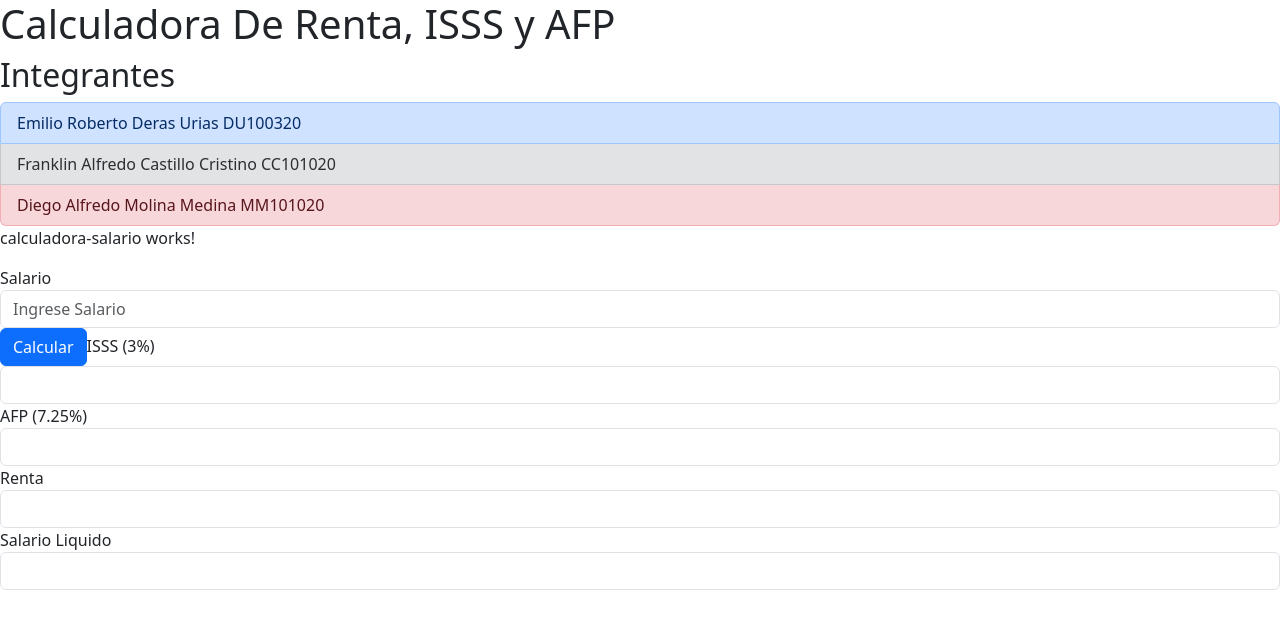
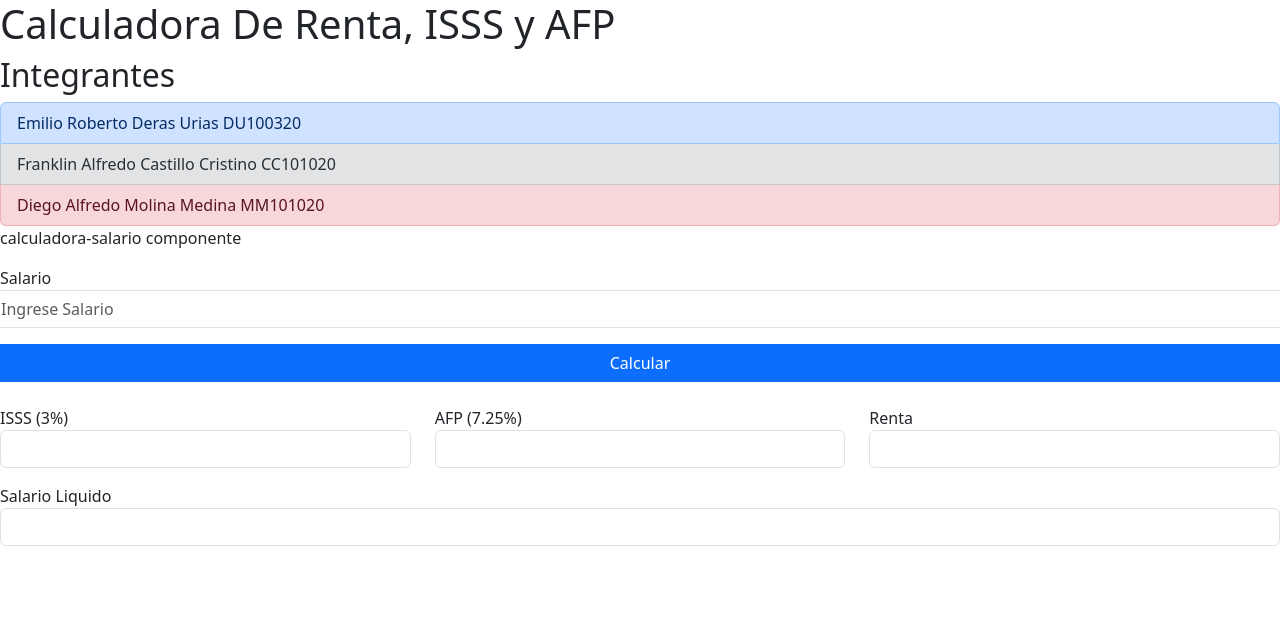
Before and after one commit to Franklin-Castillo-Dev/labufgII, an Angular app: page / in a window 1280 px wide. Shown: the top 628 px of the page. Built offline with nearby package versions, Linux system fonts and the light colour scheme.

Commit message:
Modificacion de estilo a la vista del componente calculadora

```diff
--- a/src/app/components/calculadora-salario/calculadora-salario.component.html
+++ b/src/app/components/calculadora-salario/calculadora-salario.component.html
@@ -1,5 +1,7 @@
-<p>calculadora-salario works!</p>
+<p>calculadora-salario componente</p>
 
+<div class="form-group">
+  <div class="row mb-3">
     <label for="salario">Salario</label>
     <input
       type="number"
@@ -9,9 +11,14 @@
       id="salario"
       placeholder="Ingrese Salario"
     />
+  </div>
 
+  <div class="row mb-4">
     <button class="btn btn-primary" type="button">Calcular</button>
+  </div>
 
+  <div class="row">
+    <div class="col mb-3">
       <label for="isss">ISSS (3%)</label>
       <input
         class="form-control"
@@ -22,7 +29,9 @@
         id="isss"
         readonly
       />
+    </div>
 
+    <div class="col mb-3">
       <label for="afp">AFP (7.25%)</label>
       <input
         class="form-control"
@@ -34,7 +43,9 @@
         name="afp"
         readonly
       />
+    </div>
 
+    <div class="col mb-3">
       <label for="renta">Renta</label>
       <input
         class="form-control"
@@ -46,7 +57,11 @@
         name="renta"
         readonly
       />
+    </div>
+  </div>
 
+  <div class="row">
+    <div class="col">
       <label for="salarioLiquido">Salario Liquido</label>
       <input
         class="form-control"
@@ -58,3 +73,6 @@
         name="salarioLiquido"
         readonly
       />
+    </div>
+  </div>
+</div>
```
Lines whose indentation alone changed are shown as unchanged.
